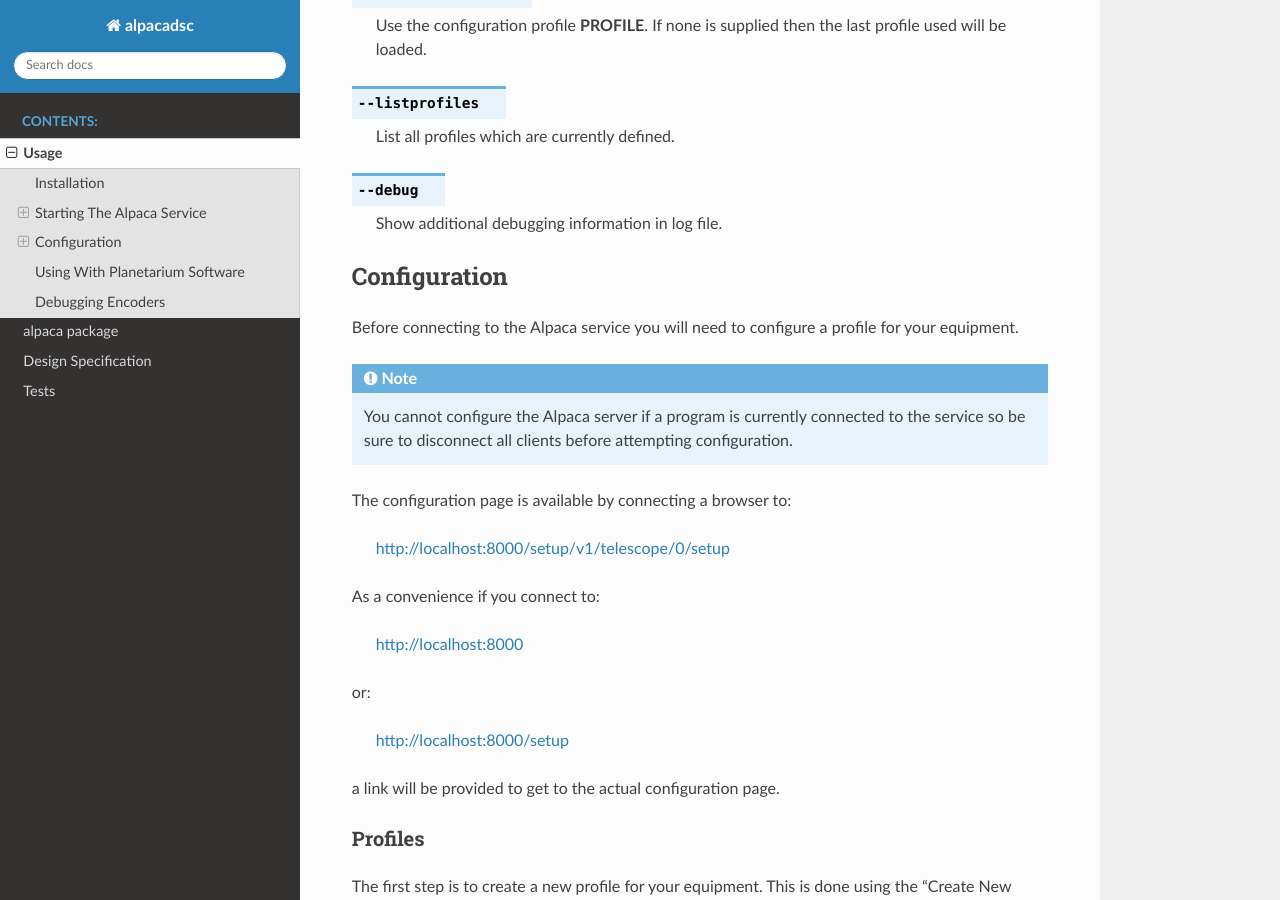
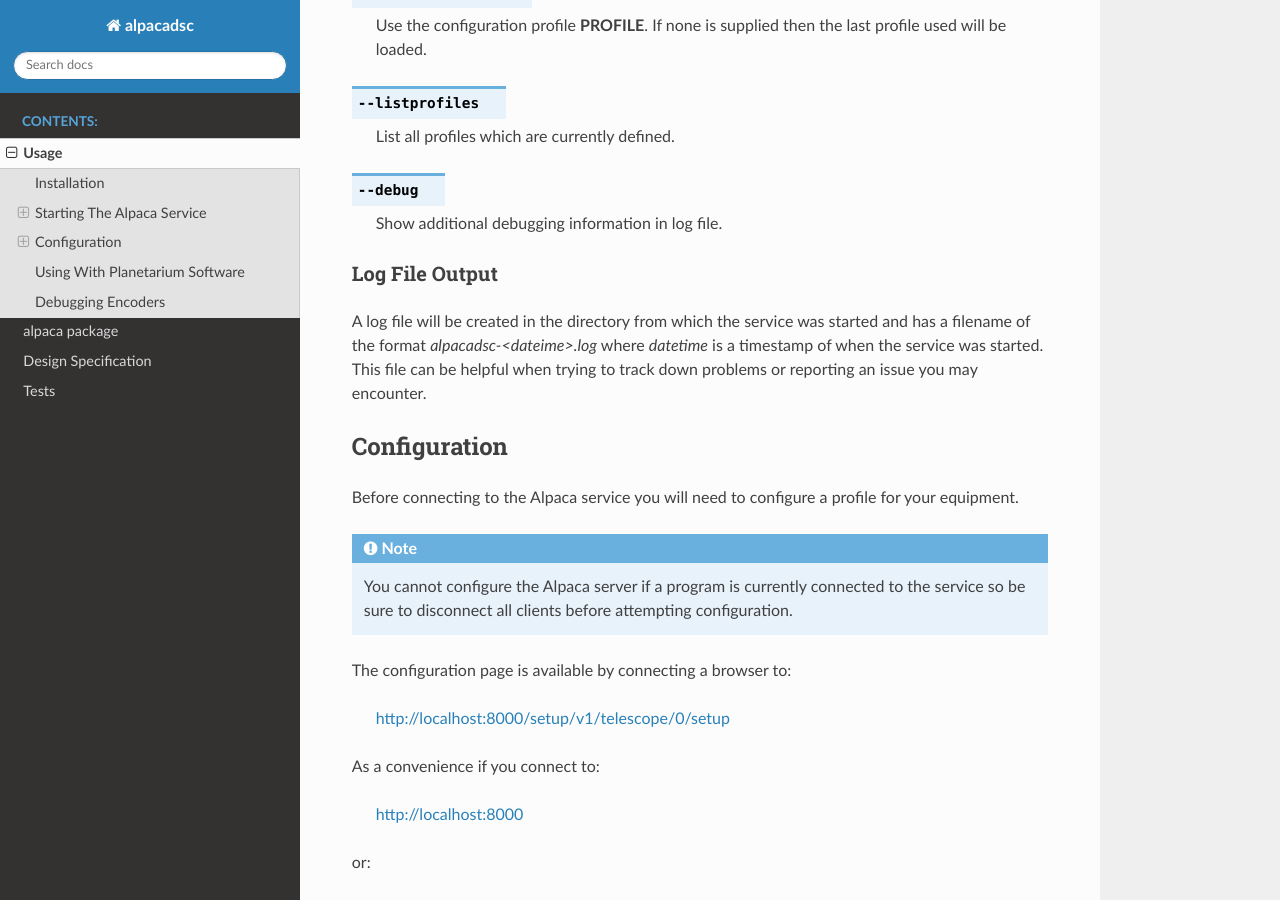
Before and after one commit to mikefulb/alpacadsc, a Sphinx documentation site: the page built from docs/source/usage.rst, in a window 1280 px wide and 900 px high, scrolled down 1789 px. Built offline with Sphinx 7.4.7 and the Read the Docs theme 2.0.0, drawn with Linux system fonts in a browser that asks for light colours.

Commit message:
Add mention of log file in usage docs.

```diff
--- a/docs/source/usage.rst
+++ b/docs/source/usage.rst
@@ -100,6 +100,13 @@
 
    Show additional debugging information in log file.
 
+Log File Output
+"""""""""""""""
+
+A log file will be created in the directory from which the service was started
+and has a filename of the format `alpacadsc-<dateime>.log` where
+`datetime` is a timestamp of when the service was started.  This file can be
+helpful when trying to track down problems or reporting an issue you may encounter.
 
 Configuration
 .............
```
